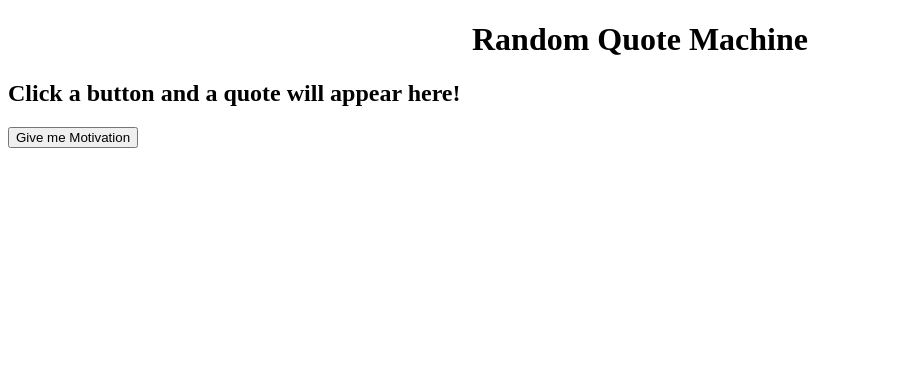
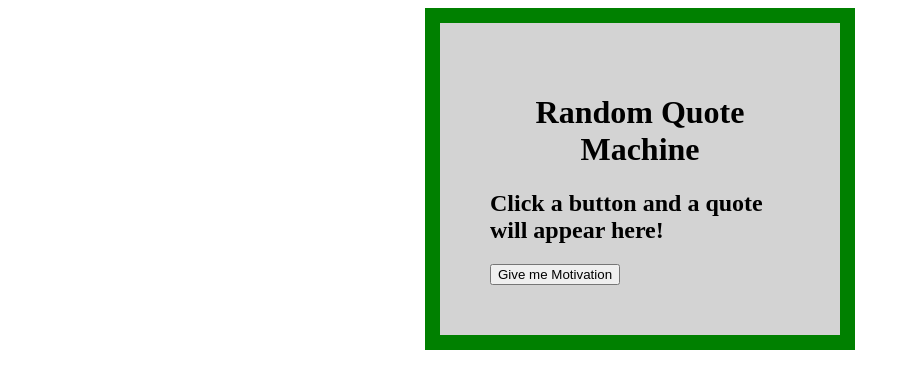
Before and after one commit to smr-yogesh/RandomQuote, a plain HTML site: page index.html in a window 1280 px wide. Shown: the whole page, without its empty margins (0-910 px from the left). Drawn offline with Linux system fonts and the light colour scheme.

Commit message:
some more changes to looks

```diff
--- a/index.html
+++ b/index.html
@@ -8,19 +8,14 @@
     <title>Document</title>
 </head>
 <body>
-<h1 class="title">Random Quote Machine</h1>
 
-<h2 id="outPut">Click a button and a quote will appear here!</h2>
+<div class="center">
+    <h1 class="title">Random Quote Machine</h1>
 
-<button onclick="button()">Give me Motivation</button>
+    <h2 id="outPut">Click a button and a quote will appear here!</h2>
 
-
-
-
-
-
-
-
+    <button onclick="button()">Give me Motivation</button>
+</div>
 
 
 <script src="app.js"></script>
--- a/style.css
+++ b/style.css
@@ -1,4 +1,15 @@
+div {
+    background-color: lightgrey;
+    width: 300px;
+    border: 15px solid green;
+    padding: 50px;
+    margin: 20px;
+  }
+
 h1 {
     text-align: center;
+}
 
+.center{
+    margin:auto;
 }
```
